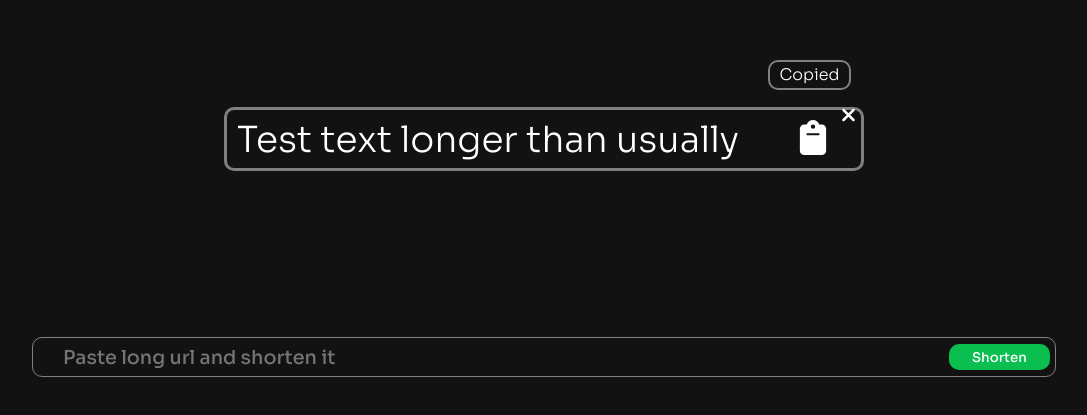
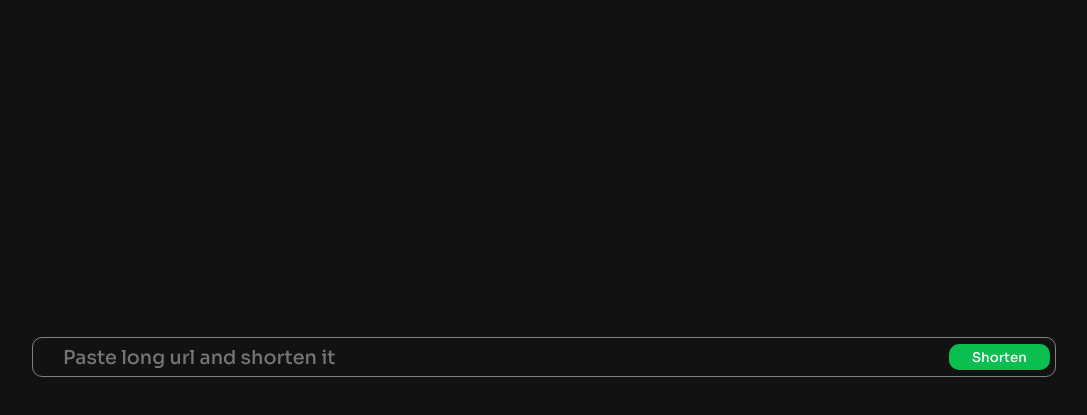
Before and after one commit to PiotrO9/url-shortener, a Vue app: page / in a window 1280 px wide. Shown: the part 293-708 px from the top of the page, without its empty margins (96-1183 px from the left). Built offline with nearby package versions, Linux system fonts and the light colour scheme.

Commit message:
Finished new url component and styled, fixed small issues and add animations and transitions

```diff
--- a/src/App.vue
+++ b/src/App.vue
@@ -1,6 +1,8 @@
 <template>
   <main>
-    <NewUrl />
+    <transition name="new-url" appear>
+      <NewUrl v-if="NewUrlVisibility" @close="CloseNewUrl"/>
+    </transition>
     <div id="MainTextSpace">
       <transition name="maintext" appear>
         <MainText />
@@ -8,7 +10,7 @@
     </div>
     <div id="InputPanelSpace">
       <transition name="input-panel" appear>
-        <InputPanel />
+        <InputPanel @shorted="DisplayNewUrl"/>
       </transition>
     </div>
   </main>
@@ -20,16 +22,27 @@ import InputPanel from './components/InputPanel.vue'
 import NewUrl from './components/NewUrl.vue'
 import UrlShortenerApiKey from './utils/apikeys/ShortUrlApi.js'
 
-
 export default {
   name: 'App',
+  data(){
+    return {
+      NewUrlVisibility: false
+    }
+  },
   components: {
     MainText,
     InputPanel,
     NewUrl
   },
+  methods: {
+    DisplayNewUrl() {
+      this.NewUrlVisibility = true
+    },
+    CloseNewUrl() {
+      this.NewUrlVisibility = false
+    }
+  },
   mounted() {
-
     let tst = UrlShortenerApiKey;
 
   //   fetch('https://api-ssl.bitly.com/v4/shorten', {
@@ -54,6 +67,14 @@ export default {
 
 .maintext-enter-active {
   animation: maintextAppear 7s forwards;
+}
+
+.new-url-enter-active {
+  animation: newUrlAppear 3s forwards;
+}
+
+.new-url-leave-active {
+  animation: newUrlDisappear 2s forwards;
 }
 
 @keyframes inputPanelAppear {
@@ -84,4 +105,22 @@ export default {
     opacity: 100%;
   }
 }
+
+@keyframes newUrlAppear {
+  0% {
+    transform: translate3d(100vw, -15vh, 0);
+  }
+  100% {
+    transform: translate3d(0, 0, 0);
+  }
+}
+
+@keyframes newUrlDisappear {
+  0% {
+    transform: translate3d(0, 0, 0);
+  }
+  100% {
+    transform: translate3d(-100vw, -15vh, 0);
+  }
+}
 </style>
--- a/src/Styles/AppStyles.css
+++ b/src/Styles/AppStyles.css
@@ -1,3 +1,4 @@
+@import url("https://fonts.googleapis.com/css2?family=Sora:wght@300;500;700&display=swap");
 * {
   margin: 0;
   padding: 0;
@@ -7,6 +8,7 @@
 html, body, #app, main {
   height: 100%;
   width: 100%;
+  overflow: hidden;
 }
 
 main {
--- a/src/Styles/AppStyles.scss
+++ b/src/Styles/AppStyles.scss
@@ -8,6 +8,7 @@
 
 html, body, #app, main {
     @include HeightAndWidth(100%);
+    overflow: hidden;
 }
 
 main {
--- a/src/components/InputPanel.vue
+++ b/src/components/InputPanel.vue
@@ -21,7 +21,6 @@ export default {
   },
   methods: {
     SubmitUrl() {
-      console.log(this.InputValue)
       if(!RegexChecker(this.InputValue)) {
         const Input = document.querySelector("input")
         document.getElementById("InputPanel").classList.add("wrong-url")
@@ -34,6 +33,11 @@ export default {
           Input.setAttribute("placeholder", "Paste long url and shorten it"),
           document.getElementById("InputPanel").classList.remove("wrong-url")
         }, 2200)
+      }
+      else
+      {
+        this.$emit('shorted')
+        console.log("shorted")
       }
     }
   }
--- a/src/components/NewUrl.vue
+++ b/src/components/NewUrl.vue
@@ -3,8 +3,8 @@
     <span>Test text longer than usually</span>
     <div id="CopyIcon">
         <fa id="clipboard" icon="clipboard"/>
-        <fa id="close" icon="close"/>
-        <div id="CopiedAlert">
+        <fa @click="CloseNewUrl" id="close" icon="close"/>
+        <div v-if="copiedVisibility" id="CopiedAlert">
             <span>Copied</span>
         </div>
     </div>
@@ -13,7 +13,16 @@
 
 <script>
 export default {
-
+    data() {
+        return{
+            copiedVisibility: false
+        }
+    },
+    methods: {
+        CloseNewUrl() {
+            this.$emit("close")
+        }
+    }
 }
 </script>
 
```
Also changed, not shown: 1 other file (tests, documents, lock files or other folders).
